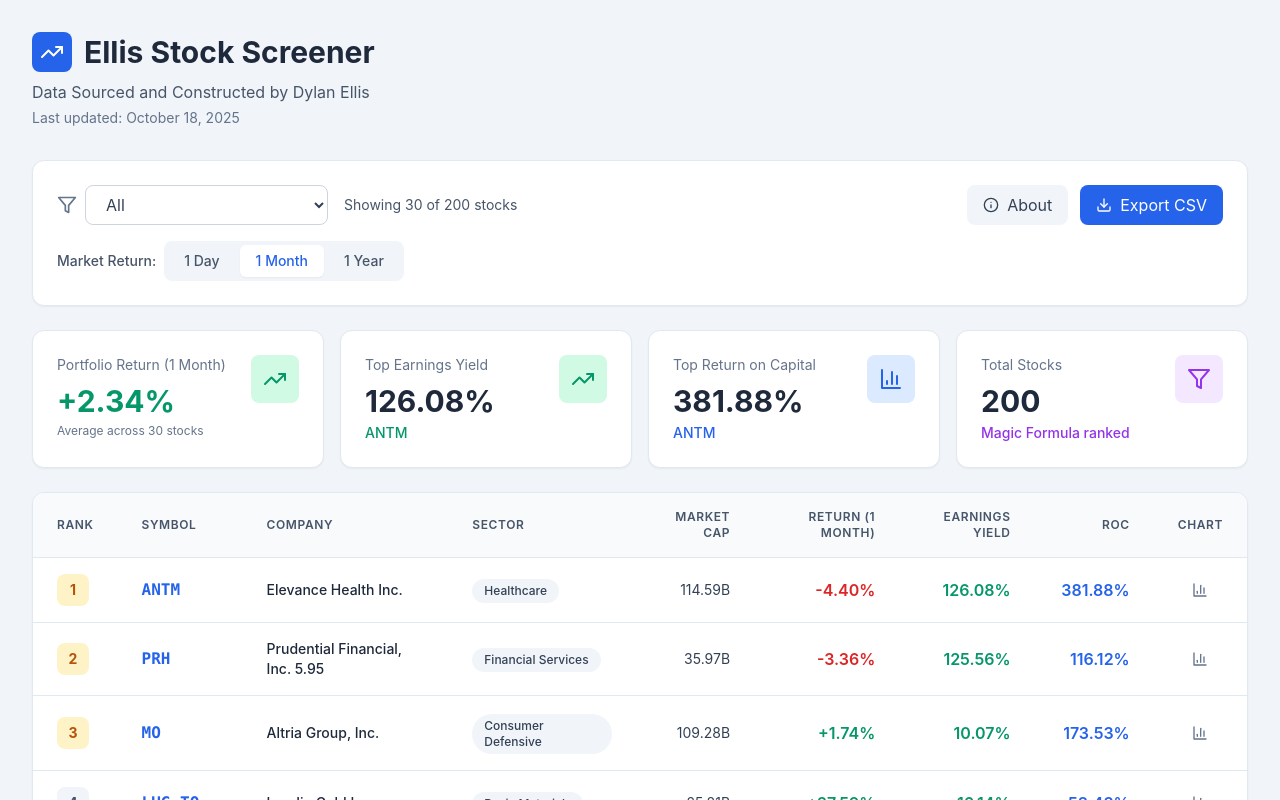
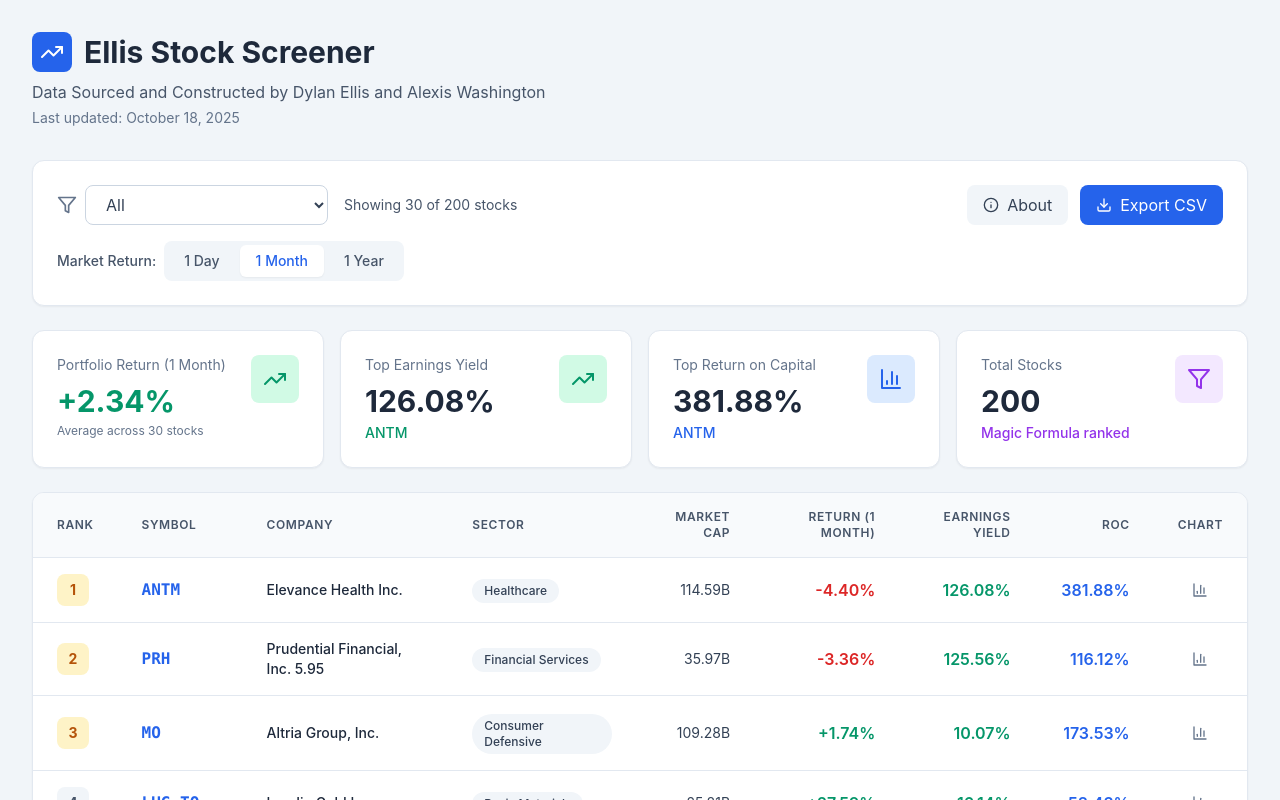
Before and after one commit to dkellis099/Model-Screener, a React (Vite) app: page / in a window 1280 px wide. Shown: the top 800 px of the page. Built offline with nearby package versions, Linux system fonts and the light colour scheme; the HTML template or start-up script is replaced by a standard one.

Commit message:
test line

```diff
--- a/src/components/model_website.jsx
+++ b/src/components/model_website.jsx
@@ -156,7 +156,7 @@
             </h1>
           </div>
           <p className="text-slate-600 ml-13">
-            Data Sourced and Constructed by Dylan Ellis
+            Data Sourced and Constructed by Dylan Ellis and Alexis Washington
           </p>
           <p className="text-slate-500 text-sm ml-13 mt-1">
             Last updated: {new Date().toLocaleDateString('en-US', { month: 'long', day: 'numeric', year: 'numeric' })}
```
